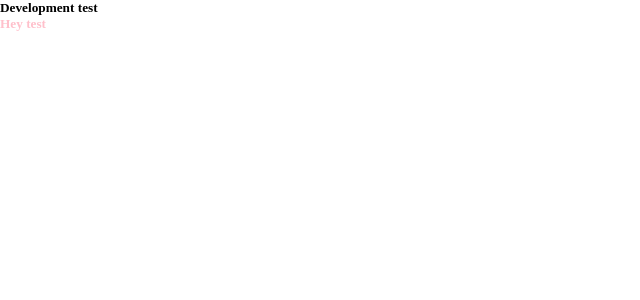
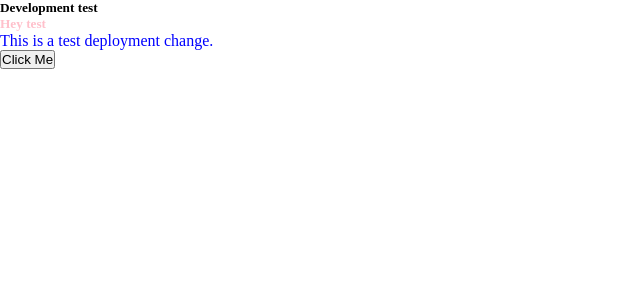
Before and after one commit to Piyushxz/Devops-MonoRepo-Test, a Next.js app in the folder apps/web/: page / in a window 1280 px wide. Shown: the top 300 px of the page, without its empty margins (0-640 px from the left). Built offline with nearby package versions, Linux system fonts and the light colour scheme; no server answers; the database is empty.

Commit message:
testing cd

```diff
--- a/apps/web/app/page.tsx
+++ b/apps/web/app/page.tsx
@@ -1,6 +1,4 @@
-import Image, { type ImageProps } from "next/image";
-import { Button } from "@repo/ui/button";
-import styles from "./page.module.css";
+
 import { dbClient } from "@repo/db/client";
 
 export default async function Home() {
@@ -11,7 +9,11 @@ export default async function Home() {
       {user?.username}
       {user?.password}
 
-      <h5 style={{color:"pink"}}>Hey test</h5>
+      <h5 style={{ color: "pink" }}>Hey test</h5>
+
+      <p style={{ color: "blue" }}>This is a test deployment change.</p>
+
+      <button>Click Me</button>
     </div>
   );
 }
```
